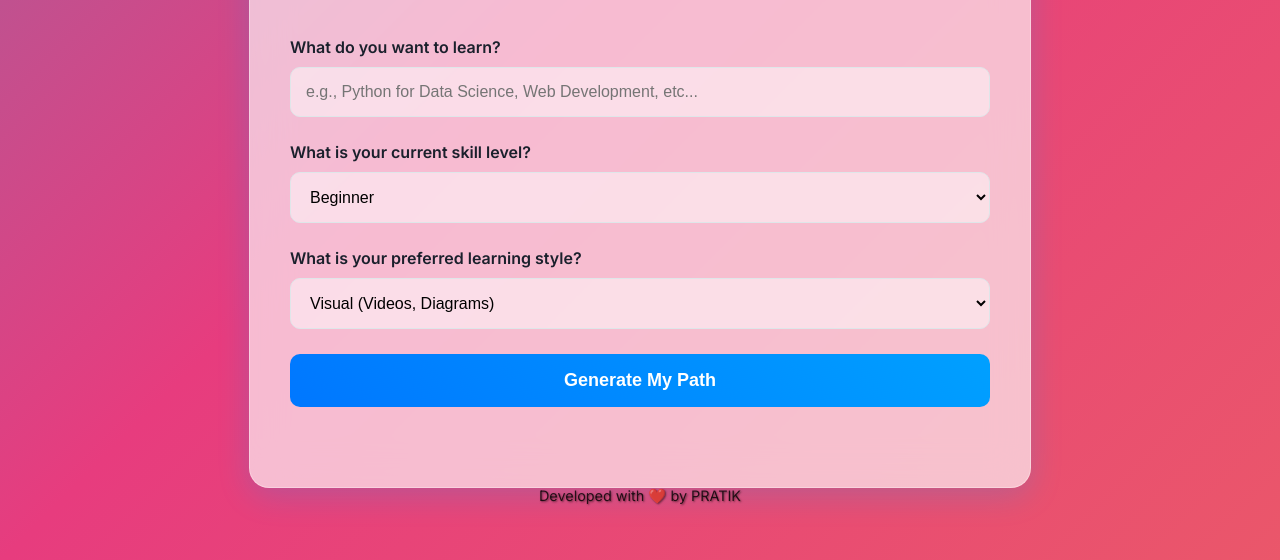
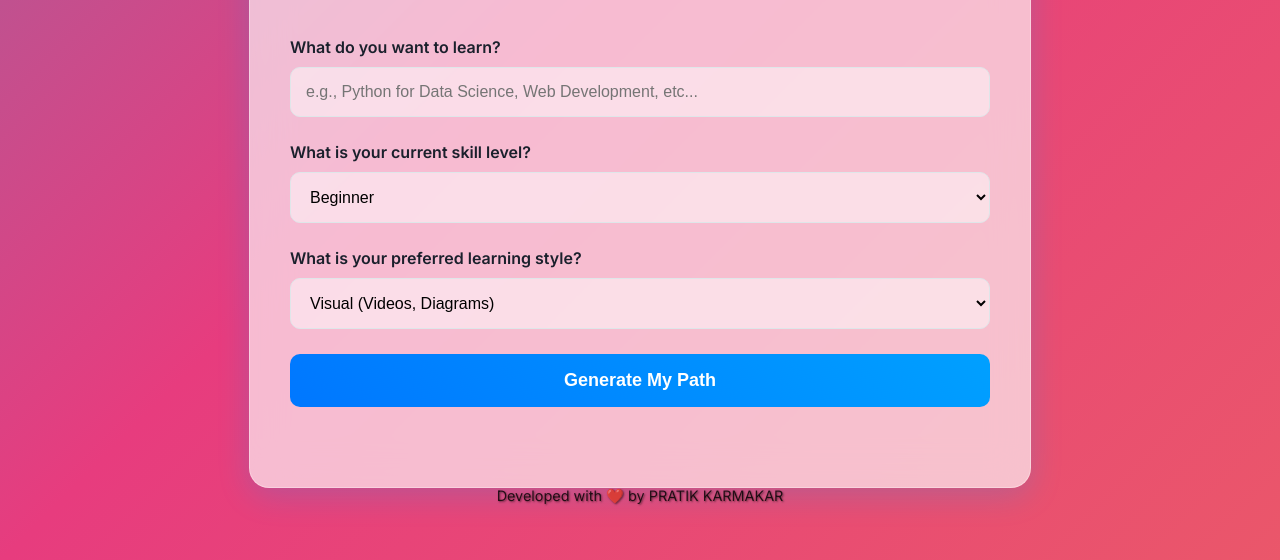
Before and after one commit to pratikatcoding/AI-path-generator-, a plain HTML site: page index.html in a window 1280 px wide. Shown: the part 280-840 px from the top of the page. Drawn offline with Linux system fonts and the light colour scheme.

Commit message:
Update index.html

```diff
--- a/index.html
+++ b/index.html
@@ -45,7 +45,7 @@
             </div>
     </div>
     <footer>
-        <p>Developed with ❤️ by PRATIK</p>
+        <p>Developed with ❤️ by PRATIK KARMAKAR</p>
     </footer>
     <script src="script.js"></script>
 </body>
```
